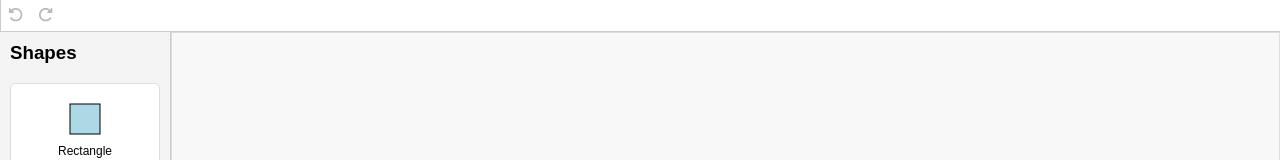
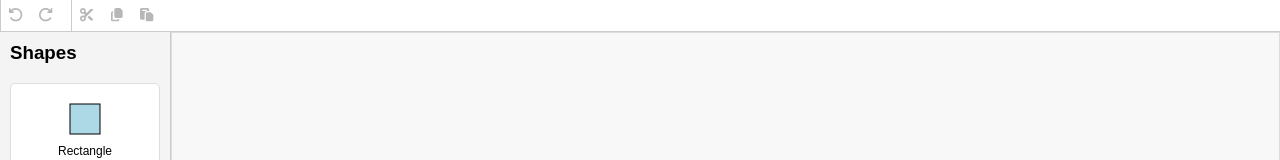
Before and after one commit to ohanlon/diagramming-app, a React (Vite) app in the folder diagramming-app/: page / in a window 1280 px wide. Shown: the top 160 px of the page. Built offline with nearby package versions, Linux system fonts and the light colour scheme.

Commit message:
Add support for cut/copy/paste to the diagrams
Move the cut, copy, and paste from the context menu and put it in the toolbar.

```diff
--- a/diagramming-app/src/components/Canvas.tsx
+++ b/diagramming-app/src/components/Canvas.tsx
@@ -10,7 +10,7 @@ import { calculateBezierPath } from '../utils/calculateBezierPath';
 import './Canvas.less';
 
 const Canvas: React.FC = () => {
-  const { sheets, activeSheetId, addShape, addConnector, setPan, setZoom, setSelectedShapes, toggleShapeSelection, bringForward, sendBackward, bringToFront, sendToBack, undo, redo, cutShape, copyShape, pasteShape, history, updateShapePosition } = useDiagramStore();
+  const { sheets, activeSheetId, addShape, addConnector, setPan, setZoom, setSelectedShapes, toggleShapeSelection, bringForward, sendBackward, bringToFront, sendToBack, cutShape, copyShape, pasteShape, history, updateShapePosition } = useDiagramStore();
   const activeSheet = sheets[activeSheetId];
 
   if (!activeSheet) {
@@ -367,12 +367,6 @@ const Canvas: React.FC = () => {
           x={contextMenu.x}
           y={contextMenu.y}
           onClose={handleCloseContextMenu}
-          onCut={() => cutShape(contextMenu.shapeId)}
-          onCopy={() => copyShape(contextMenu.shapeId)}
-          onPaste={() => pasteShape(contextMenu.x, contextMenu.y)}
-          canCut={activeSheet.selectedShapeIds.length > 0}
-          canCopy={activeSheet.selectedShapeIds.length > 0}
-          canPaste={!!activeSheet.clipboard}
           onBringForward={() => bringForward(contextMenu.shapeId)}
           onSendBackward={() => sendBackward(contextMenu.shapeId)}
           onBringToFront={() => bringToFront(contextMenu.shapeId)}
--- a/diagramming-app/src/components/ContextMenu.tsx
+++ b/diagramming-app/src/components/ContextMenu.tsx
@@ -5,12 +5,6 @@ interface ContextMenuProps {
   x: number;
   y: number;
   onClose: () => void;
-  onCut: () => void;
-  onCopy: () => void;
-  onPaste: () => void;
-  canCut: boolean;
-  canCopy: boolean;
-  canPaste: boolean;
   onBringForward: () => void;
   onSendBackward: () => void;
   onBringToFront: () => void;
@@ -18,7 +12,7 @@ interface ContextMenuProps {
 }
 
 const ContextMenu = forwardRef<HTMLDivElement, ContextMenuProps>((
-  { x, y, onClose, onCut, onCopy, onPaste, canCut, canCopy, canPaste, onBringForward, onSendBackward, onBringToFront, onSendToBack },
+  { x, y, onClose, onBringForward, onSendBackward, onBringToFront, onSendToBack },
   ref
 ) => {
   const handleItemClick = (action: () => void) => {
@@ -34,10 +28,6 @@ const ContextMenu = forwardRef<HTMLDivElement, ContextMenuProps>((
       onContextMenu={(e) => e.preventDefault()}
     >
       <ul>
-        <li className={!canCut ? 'disabled' : ''} onClick={canCut ? () => handleItemClick(onCut) : undefined}>Cut</li>
-        <li className={!canCopy ? 'disabled' : ''} onClick={canCopy ? () => handleItemClick(onCopy) : undefined}>Copy</li>
-        <li className={!canPaste ? 'disabled' : ''} onClick={canPaste ? () => handleItemClick(onPaste) : undefined}>Paste</li>
-        <hr />
         <li className="submenu-container">
           Arrange
           <ul className="submenu">
--- a/diagramming-app/src/components/Toolbar.tsx
+++ b/diagramming-app/src/components/Toolbar.tsx
@@ -1,12 +1,14 @@
 import React from 'react';
 import { useDiagramStore } from '../store/useDiagramStore';
 import { FontAwesomeIcon } from '@fortawesome/react-fontawesome';
-import { faArrowRotateLeft, faArrowRotateRight } from '@fortawesome/free-solid-svg-icons';
+import { faArrowRotateLeft, faArrowRotateRight, faCopy, faPaste, faScissors } from '@fortawesome/free-solid-svg-icons';
 import './Toolbar.less';
 import { Tooltip } from 'react-tooltip';
 
 const Toolbar: React.FC = () => {
-  const { undo, redo, history } = useDiagramStore();
+  const { undo, redo, history, cutShape, copyShape, pasteShape, activeSheetId, sheets } = useDiagramStore();
+  const activeSheet = sheets[activeSheetId];
+  const { selectedShapeIds, clipboard } = activeSheet;
 
   return (
     <div className="toolbar">
@@ -18,6 +20,17 @@ const Toolbar: React.FC = () => {
           <FontAwesomeIcon icon={faArrowRotateRight} />
         </button>
       </div>
+      <div className="bordered-button">
+        <button onClick={() => cutShape(selectedShapeIds[0])} data-tooltip-id="diagram-toolbar-tooltip" data-tooltip-content="Cut" disabled={selectedShapeIds.length === 0}>
+          <FontAwesomeIcon icon={faScissors} />
+        </button>
+        <button onClick={() => copyShape(selectedShapeIds[0])} data-tooltip-id="diagram-toolbar-tooltip" data-tooltip-content="Copy" disabled={selectedShapeIds.length === 0}>
+          <FontAwesomeIcon icon={faCopy} />
+        </button>
+        <button onClick={() => pasteShape()} data-tooltip-id="diagram-toolbar-tooltip" data-tooltip-content="Paste" disabled={!clipboard}>
+          <FontAwesomeIcon icon={faPaste} />
+        </button>
+      </div>
       <Tooltip id="diagram-toolbar-tooltip" />
     </div>
   );
```
